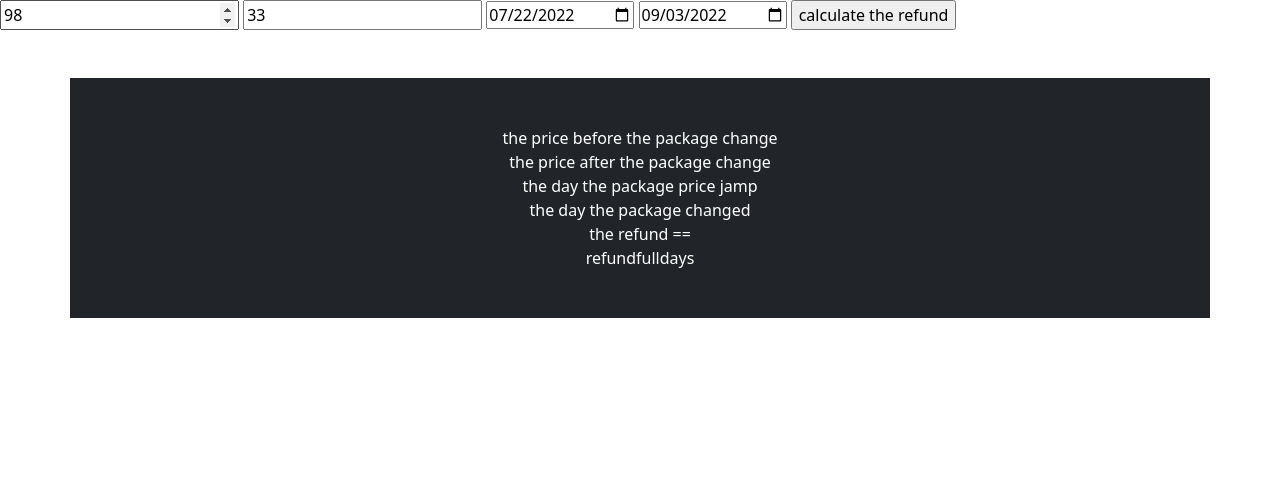
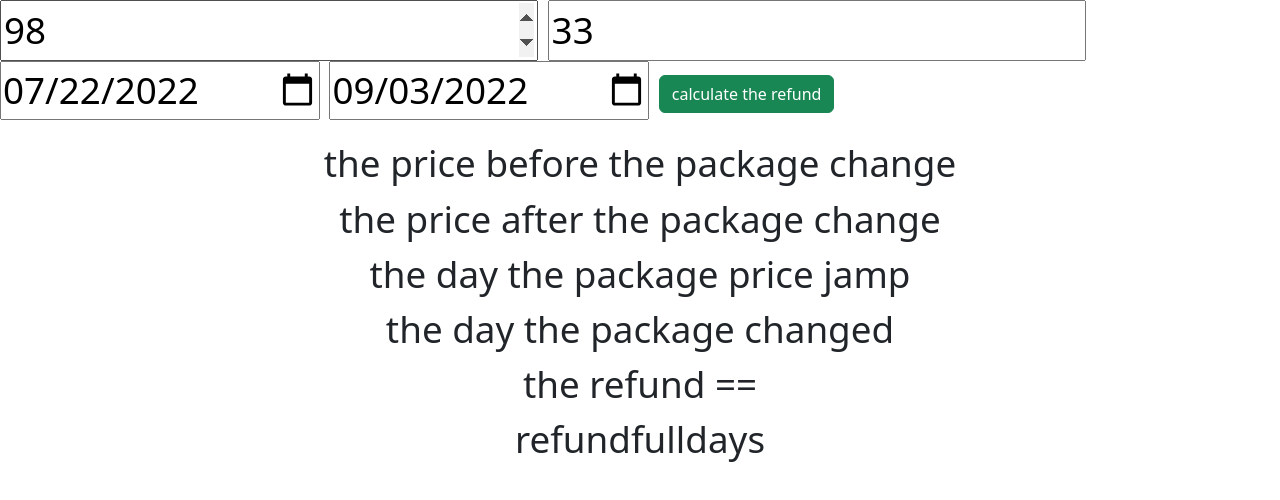
Before and after one commit to eli4567/html-js-colc, a plain HTML site: page index.html in a window 1280 px wide. Drawn offline with nearby package versions, Linux system fonts and the light colour scheme.

Commit message:
bigger text

```diff
--- /dev/null
+++ b/StyleSheet.css
@@ -0,0 +1,3 @@
+body {
+    font-size: calc(100% + 1vw + 1vh);
+}
--- a/index.html
+++ b/index.html
@@ -3,17 +3,16 @@
 <head>
     <link href="https://cdn.jsdelivr.net/npm/bootstrap@5.2.1/dist/css/bootstrap.min.css" rel="stylesheet">
     <script src="https://cdn.jsdelivr.net/npm/bootstrap@5.2.1/dist/js/bootstrap.bundle.min.js"></script>
+    <link href="StyleSheet.css" rel="stylesheet" />
     <title>Page Title</title>
 </head>
 <body>
-
-
-    <form name="myForm" onsubmit="return validateForm()">
+    <form name="myForm"  onsubmit="return validateForm()">
         <input type="number" step=0.01 name="textboxPrice1" value="98" required="required" />
         <input type="number" step=0.01 name="textboxPrice2" value="33" required="required" />
         <input type="date" name="date1" value="2022-07-22" required="required" />
         <input type="date" name="date2" value="2022-09-03" required="required" />
-        <input type="submit" name="buttonPrice" value="calculate the refund" />
+        <input class="btn btn-success" type="submit" name="buttonPrice" value="calculate the refund" />
     </form>
     <div class="container">
         <div class="cord text-center">
@@ -26,7 +25,7 @@
             <p></p>
         </div>
     </div>
-    <div class="container p-5 my-5 bg-dark text-white">
+    <div class="container">
         <div class="cord text-center">
             <div name="price-before" class="cord">the price before the package change </div>
             <div name="price-after" class="cord">the price after the package change  </div>
```
